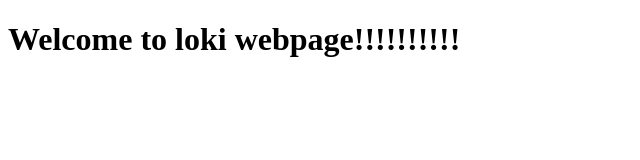
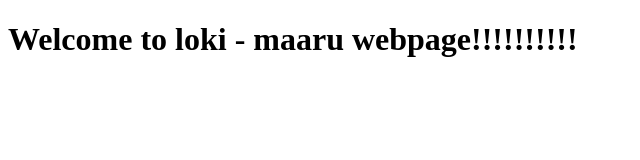
Before and after one commit to MARCIANBENEDICT/first, a plain HTML site: page index.html in a window 1280 px wide. Shown: the whole page, without its empty margins (0-640 px from the left). Drawn offline with Linux system fonts and the light colour scheme.

Commit message:
Update index.html

```diff
--- a/index.html
+++ b/index.html
@@ -6,6 +6,6 @@
     <title>Document</title>
 </head>
 <body>
-    <h1>Welcome to loki webpage!!!!!!!!!!</h1>
+    <h1>Welcome to loki - maaru webpage!!!!!!!!!!</h1>
 </body>
 </html>
```
